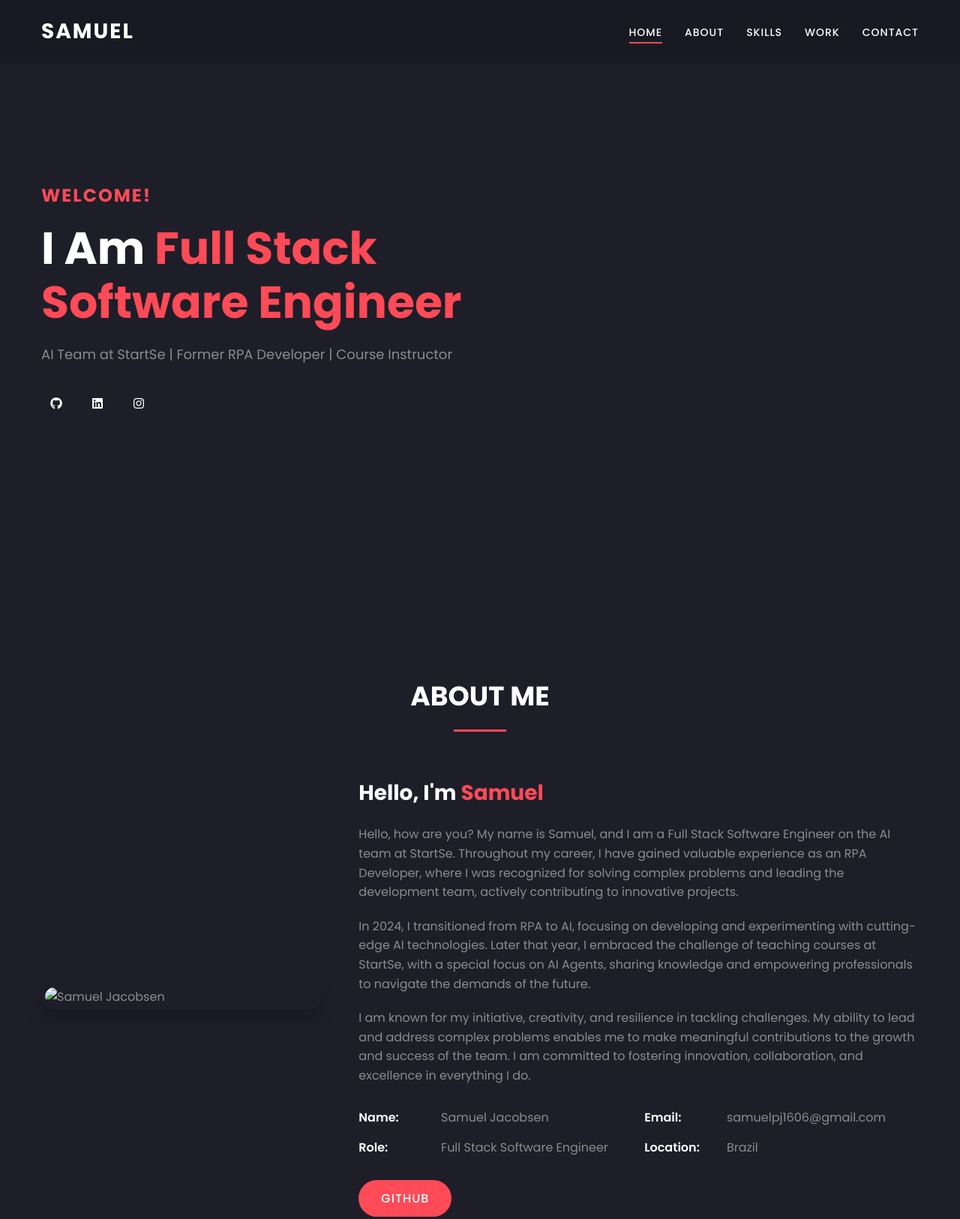
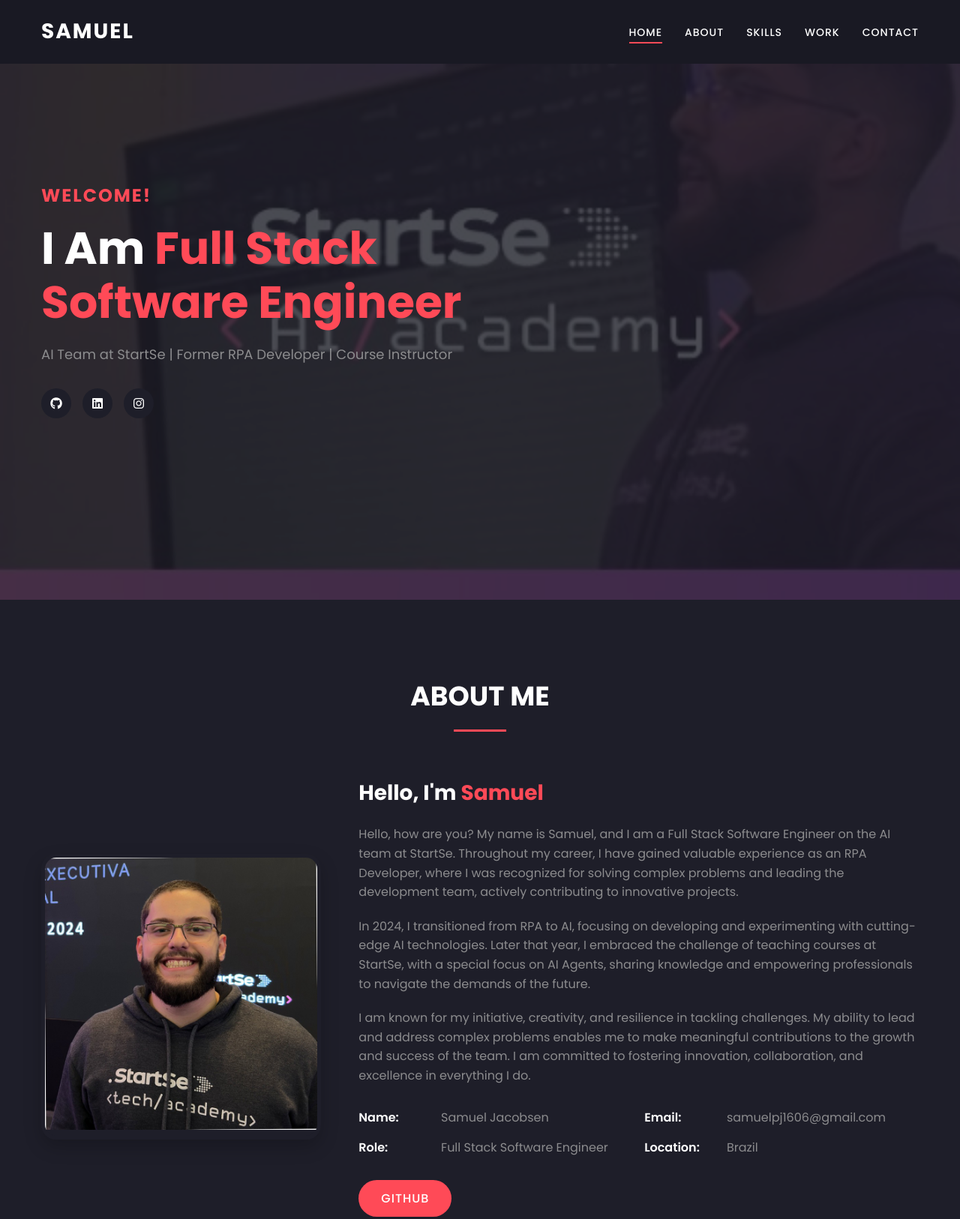
Before and after one commit to samuelpjacobsen/js_code_portfolio, a plain HTML site: page index.html in a window 1280 px wide. Shown: the top 1626 px of the page at 75% size. Drawn offline with nearby package versions, Linux system fonts and the light colour scheme.

Commit message:
fix: update image references to use jpeg extension

```diff
--- a/assets/css/style.css
+++ b/assets/css/style.css
@@ -188,7 +188,7 @@
     left: 0;
     width: 100%;
     height: 100%;
-    background-image: url('../images/cover-photo.jpg');
+    background-image: url('../images/cover-photo.jpeg');
     background-size: cover;
     background-position: center;
     opacity: 0.2;
--- a/index.html
+++ b/index.html
@@ -58,7 +58,7 @@
                 </div>
                 <div class="about-content">
                     <div class="profile-image">
-                        <img src="assets/images/profile-photo.jpg" alt="Samuel Jacobsen">
+                        <img src="assets/images/profile-photo.jpeg" alt="Samuel Jacobsen">
                     </div>
                     <div class="about-text">
                         <h3>Hello, I'm <span>Samuel</span></h3>
```
